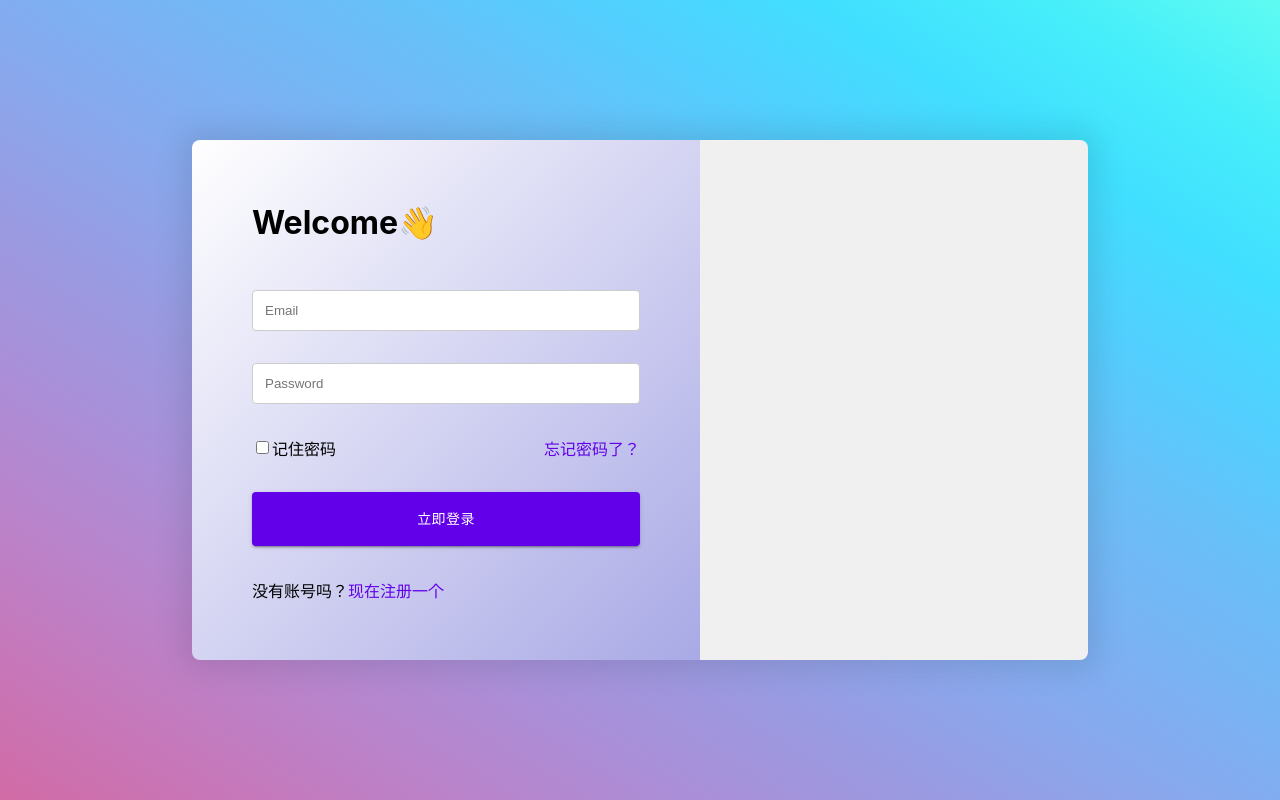
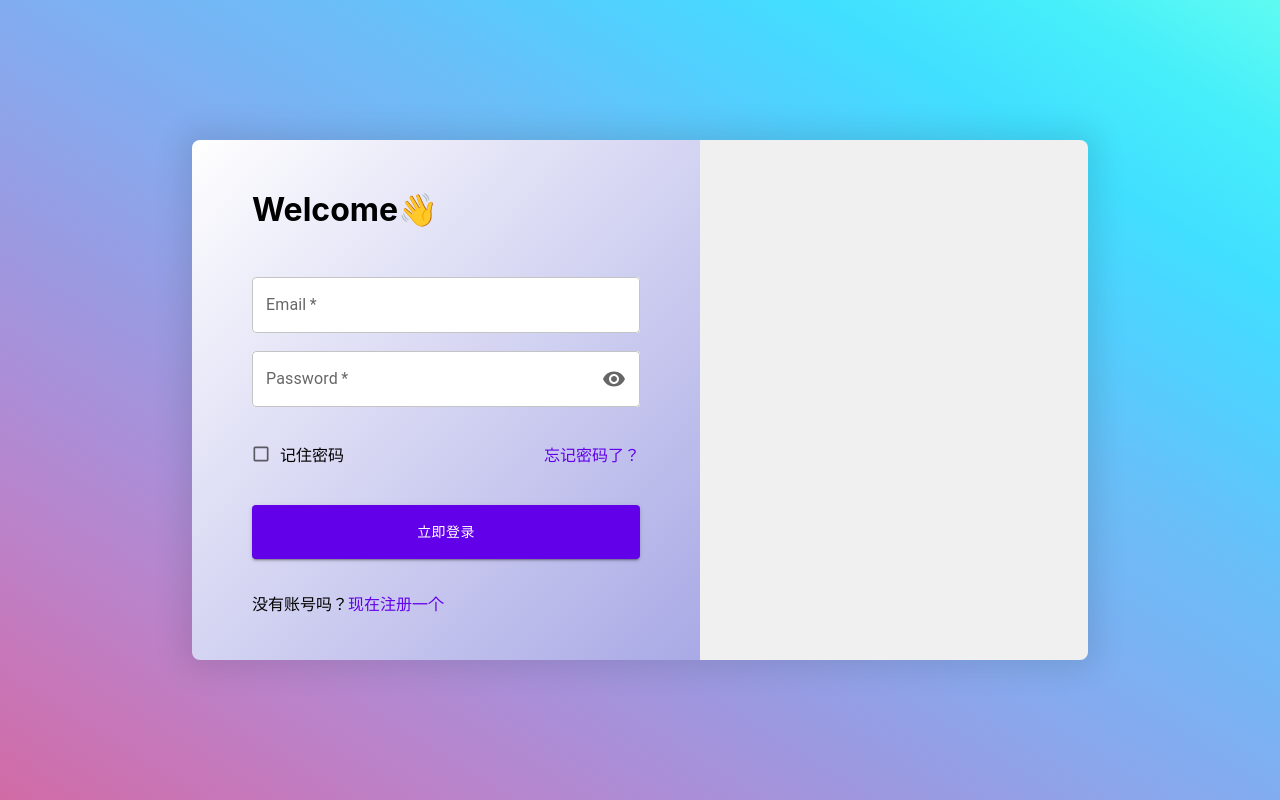
Before and after one commit to syymm/aigleam_Frontend, a React (Create React App) app: page /login in a window 1280 px wide. Built offline with nearby package versions, Linux system fonts and the light colour scheme.

Commit message:
修改了输入框和复选框

```diff
--- a/src/LoginComponent.css
+++ b/src/LoginComponent.css
@@ -29,17 +29,14 @@
   margin-bottom: 3rem; /* 增加标题下的间距 */
 }
 
+.login-form .MuiOutlinedInput-root {
+  background-color: white; /* 设置背景颜色为白色 */
+  border-radius: 4px; /* 保持圆角 */
+}
+
 .login-form form {
   display: flex;
   flex-direction: column;
-  }
-
-  .login-form input[type="email"],
-  .login-form input[type="password"] {
-    padding: 12px; /* 增加输入框的填充 */
-    margin-bottom: 2rem; /* 增加输入框之间的间距 */
-    border: 1px solid #ccc;
-    border-radius: 4px;
 }
 
 .login-form button {
@@ -50,6 +47,21 @@
   border-radius: 4px;
   cursor: pointer;
   margin-top: 2rem; /* 为按钮增加上边距 */
+}
+
+::-ms-reveal {
+  display: none
+}
+
+.MuiTextField-root {
+  border-radius: 4px;
+}
+
+.MuiIconButton-root {
+  border-radius: 50%;
+  padding: 0;
+  background-color: transparent;
+  margin: 0; /* Remove any default margin */
 }
 
 .login-form a {
@@ -70,7 +82,6 @@
 .remember-me {
   display: flex;
   align-items: center;
-
 }
 
 .forgot-password {
--- a/src/LoginComponent.js
+++ b/src/LoginComponent.js
@@ -3,11 +3,18 @@ import { Link } from 'react-router-dom';
 import './LoginComponent.css';
 import Button from '@mui/material/Button';
 import { createTheme, ThemeProvider } from '@mui/material/styles';
+import TextField from '@mui/material/TextField';
+import InputAdornment from '@mui/material/InputAdornment';
+import IconButton from '@mui/material/IconButton';
+import Visibility from '@mui/icons-material/Visibility';
+import VisibilityOff from '@mui/icons-material/VisibilityOff';
+import Checkbox from '@mui/material/Checkbox';
 
 function LoginComponent() {
   const [email, setEmail] = useState('');
   const [password, setPassword] = useState('');
   const [rememberMe, setRememberMe] = useState(false);
+  const [showPassword, setShowPassword] = useState(false);
 
   const theme = createTheme({
     palette: {
@@ -22,32 +29,60 @@ function LoginComponent() {
     console.log(email, password, rememberMe);
   };
 
+  const handleClickShowPassword = () => setShowPassword(!showPassword);
+
   return (
     <ThemeProvider theme={theme}>
       <div className="login-component">
         <div className="login-form">
           <h1>Welcome👋</h1>
           <form onSubmit={handleLogin}>
-          <input
+            <TextField
+              sx={{ bgcolor: 'white', marginTop: '0px' }}
+              label="Email"
               type="email"
-            placeholder="Email"
               value={email}
               onChange={(e) => setEmail(e.target.value)}
               required
+              variant="outlined"
+              fullWidth
+              margin="normal"
             />
-          <input
-            type="password"
-            placeholder="Password"
+            <TextField
+              sx={{ bgcolor: 'white', marginTop: '10px' }}
+              label="Password"
+              type={showPassword ? 'text' : 'password'}
               value={password}
               onChange={(e) => setPassword(e.target.value)}
               required
+              variant="outlined"
+              fullWidth
+              margin="normal"
+              InputProps={{
+                endAdornment: (
+                  <InputAdornment position="end">
+                    <IconButton
+                      aria-label="toggle password visibility"
+                      onClick={handleClickShowPassword}
+                      edge="end"
+                      style={{ backgroundColor: 'transparent', padding: 0, margin: 'auto 0', top: '50%', transform: 'translateY(-50%)', color: '#666' }}
+                    >
+                      {showPassword ? <VisibilityOff style={{ fontSize: 24 }} /> : <Visibility style={{ fontSize: 24 }} />}
+                    </IconButton>
+                  </InputAdornment>
+                ),
+              }}
             />
-          <div className="credentials-actions">
-            <label className="remember-me">
-              <input
-                type="checkbox"
+            <div className="credentials-actions" style={{ marginTop: '20px' }}>
+              <label className="remember-me" htmlFor="rememberMeCheckbox">
+                <Checkbox
+                  disableRipple
+                  id="rememberMeCheckbox"
                   checked={rememberMe}
                   onChange={(e) => setRememberMe(e.target.checked)}
+                  color="primary"
+                  size="small"
+                  style={{ marginLeft: '-10px' }}
                 />
                 记住密码
               </label>
```
Lines whose indentation alone changed are shown as unchanged.
